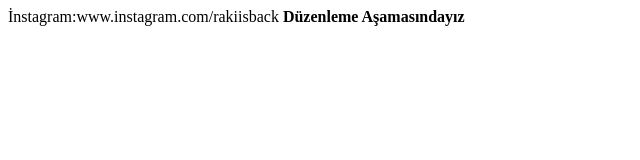
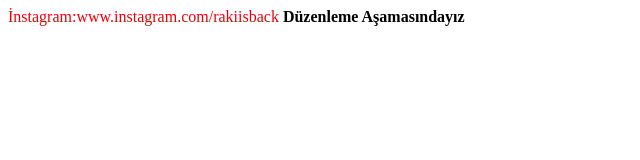
Before and after one commit to Rakiisback/rakiisback.github.io, a plain HTML site: page index.html in a window 1280 px wide. Shown: the whole page, without its empty margins (0-640 px from the left). Drawn offline with Linux system fonts and the light colour scheme.

Commit message:
Update index.html

```diff
--- a/index.html
+++ b/index.html
@@ -1,6 +1,8 @@
 <html>
 <head>
 <title>rakiisback cnm ben</title>
-<body>İnstagram:www.instagram.com/rakiisback</body>
+<body>
+<font color="red size= 7">İnstagram:www.instagram.com/rakiisback</font>
+</body>
 <b><body> Düzenleme Aşamasındayız</body><b>
 </html>
```
